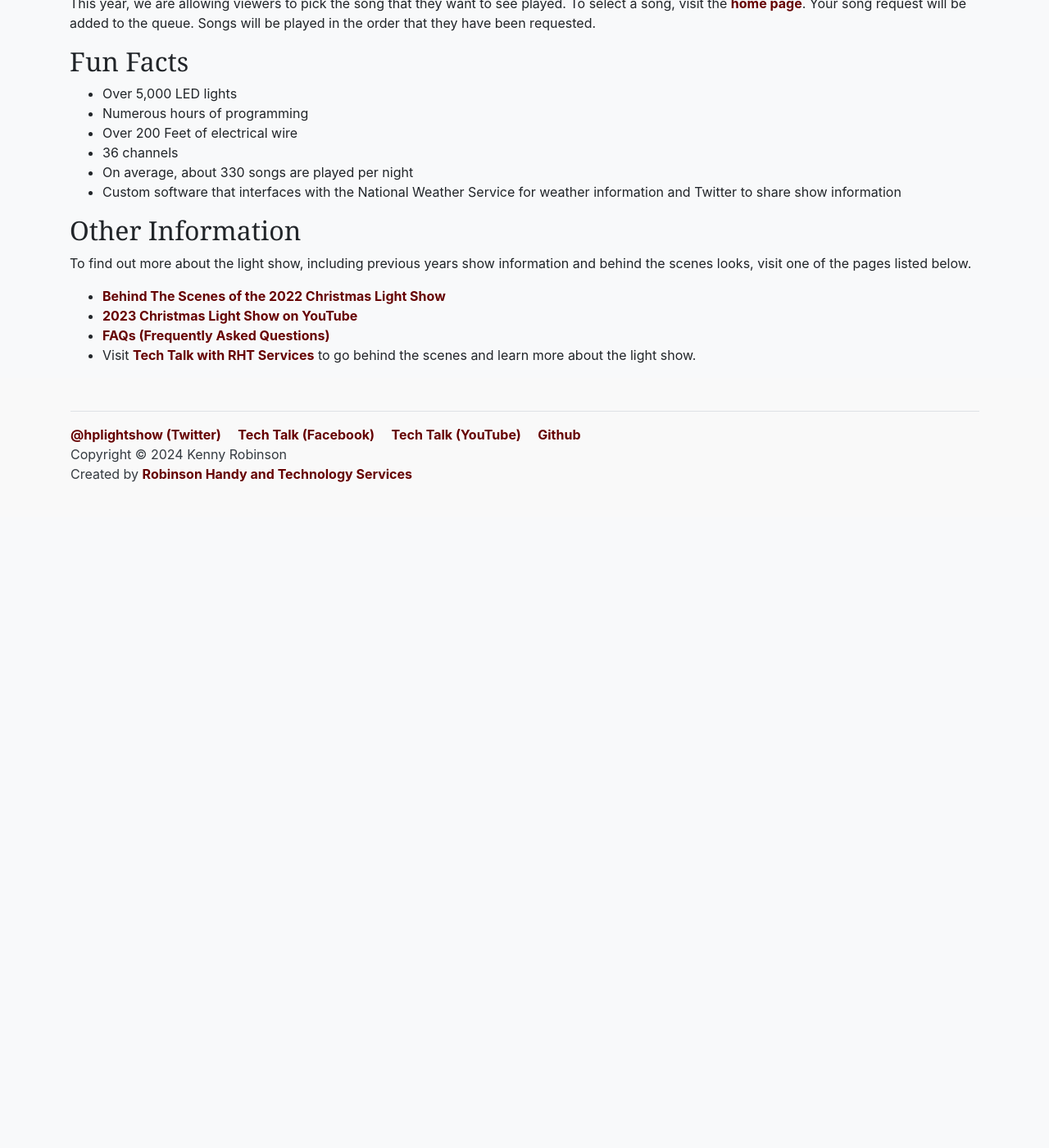
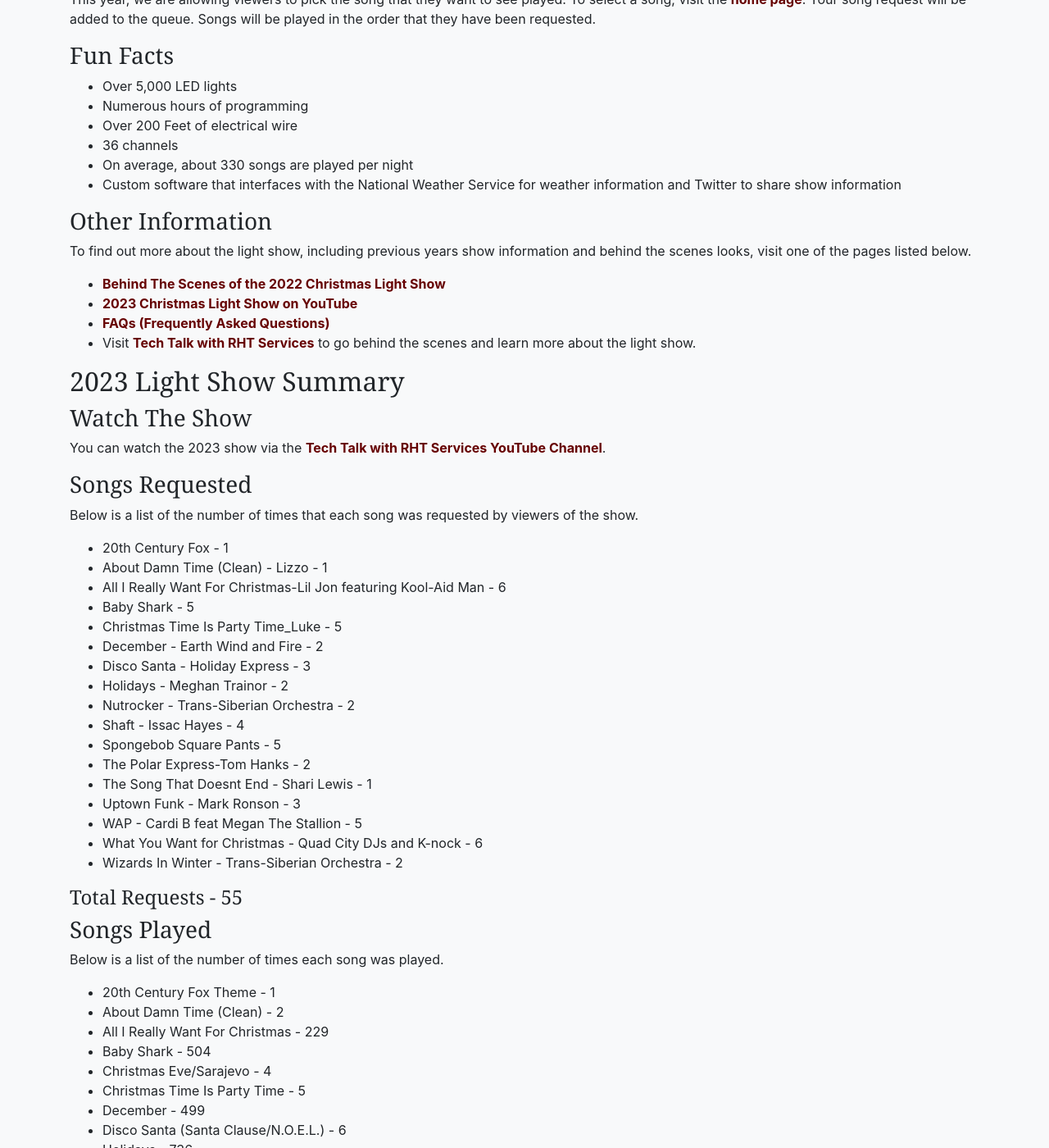
Before and after one commit to almostengr/light-show-extender, an MkDocs documentation site: the page built from website/docs/details.md, in a window 1280 px wide and 1400 px high, scrolled down 333 px. Shown: the whole window at 82% size. Built offline with MkDocs 1.6.1, drawn with Linux system fonts in a browser that asks for light colours; nearby versions of some CDN libraries; library files that are not in the unit come from our copies; before the commit the page ends 963 px from its top, so only the background shows below that; some of the changed text lies outside the part shown.

Commit message:
updated show calendar; added song counts from 2023; added 2024 show dates

```diff
--- a/website/docs/details.md
+++ b/website/docs/details.md
@@ -1,22 +1,22 @@
 ---
-title: 2023 Christmas Light Show Details
+title: Light Show Details
 ---
 
-## Show Dates and Times
+## 2024 Light Show Dates and Times
 
-Show will run nightly from Black Friday (November 24, 2023) until New Year's Eve (December 31, 2023).
+Show will run nightly from Black Friday until New Year's Eve.
 
 During times of heavy rain or severe weather the light show may be stopped to reduce the
 chance of electrical shorts occurring and for safety of individuals watching. Latest information
 about the show will be posted on the [home page](/).
 
-## Pick The Song
+### Pick The Song
 
 This year, we are allowing viewers to pick the song that they want to see played. To select a song,
 visit the [home page](/). Your song request will be added to the queue. Songs will be
 played in the order that they have been requested.
 
-## Fun Facts
+### Fun Facts
 
 * Over 5,000 LED lights
 * Numerous hours of programming
@@ -25,7 +25,7 @@ played in the order that they have been requested.
 * On average, about 330 songs are played per night
 * Custom software that interfaces with the National Weather Service for weather information and Twitter to share show information
 
-## Other Information
+### Other Information
 
 To find out more about the light show, including previous years show information and behind the
 scenes looks, visit one of the pages listed below.
@@ -34,3 +34,60 @@ scenes looks, visit one of the pages listed below.
 * <a href="https://www.youtube.com/watch?v=9zVLhOTrREI" target="_blank">2023 Christmas Light Show on YouTube</a>
 * [FAQs (Frequently Asked Questions)](/faq)
 * Visit <a href="https://www.youtube.com/channel/UC4xp-TEEIAL-4XtMVvfRaQw" target="_blank">Tech Talk with RHT Services</a> to go behind the scenes and learn more about the light show.
+
+## 2023 Light Show Summary
+
+### Watch The Show
+
+You can watch the 2023 show via the
+<a href="https://www.youtube.com/watch?v=9zVLhOTrREI" target="_blank">Tech Talk with RHT Services YouTube Channel</a>.
+
+### Songs Requested
+
+Below is a list of the number of times that each song was requested by viewers of the show.
+
+* 20th Century Fox - 1
+* About Damn Time (Clean) - Lizzo - 1
+* All I Really Want For Christmas-Lil Jon featuring Kool-Aid Man - 6
+* Baby Shark - 5
+* Christmas Time Is Party Time_Luke - 5
+* December - Earth Wind and Fire - 2
+* Disco Santa - Holiday Express - 3
+* Holidays - Meghan Trainor - 2
+* Nutrocker - Trans-Siberian Orchestra - 2
+* Shaft - Issac Hayes - 4
+* Spongebob Square Pants - 5
+* The Polar Express-Tom Hanks - 2
+* The Song That Doesnt End - Shari Lewis - 1
+* Uptown Funk - Mark Ronson - 3
+* WAP - Cardi B feat Megan The Stallion - 5
+* What You Want for Christmas - Quad City DJs and K-nock - 6
+* Wizards In Winter - Trans-Siberian Orchestra - 2
+
+#### Total Requests - 55
+
+### Songs Played
+
+Below is a list of the number of times each song was played.
+
+* 20th Century Fox Theme - 1
+* About Damn Time (Clean) - 2
+* All I Really Want For Christmas - 229
+* Baby Shark - 504
+* Christmas Eve/Sarajevo - 4
+* Christmas Time Is Party Time - 5
+* December - 499
+* Disco Santa (Santa Clause/N.O.E.L.) - 6
+* Holidays - 736
+* Nutrocker - 498
+* Shaft - 92
+* Show Information - 8771
+* Spongebob Square pants - 8
+* The Polar Express - 185
+* The Song That Doesn't End - 1
+* Uptown Funk - 184
+* WAP (feat. Megan Thee Stallion) - 6
+* What You Want for Christmas - 7
+* Wizards In Winter - 2
+
+#### Total Plays - 11740
```
Also changed, not shown: website/docs/calendar.md (+11 -4 lines), website/docs/index.md (+1 -1 lines).
